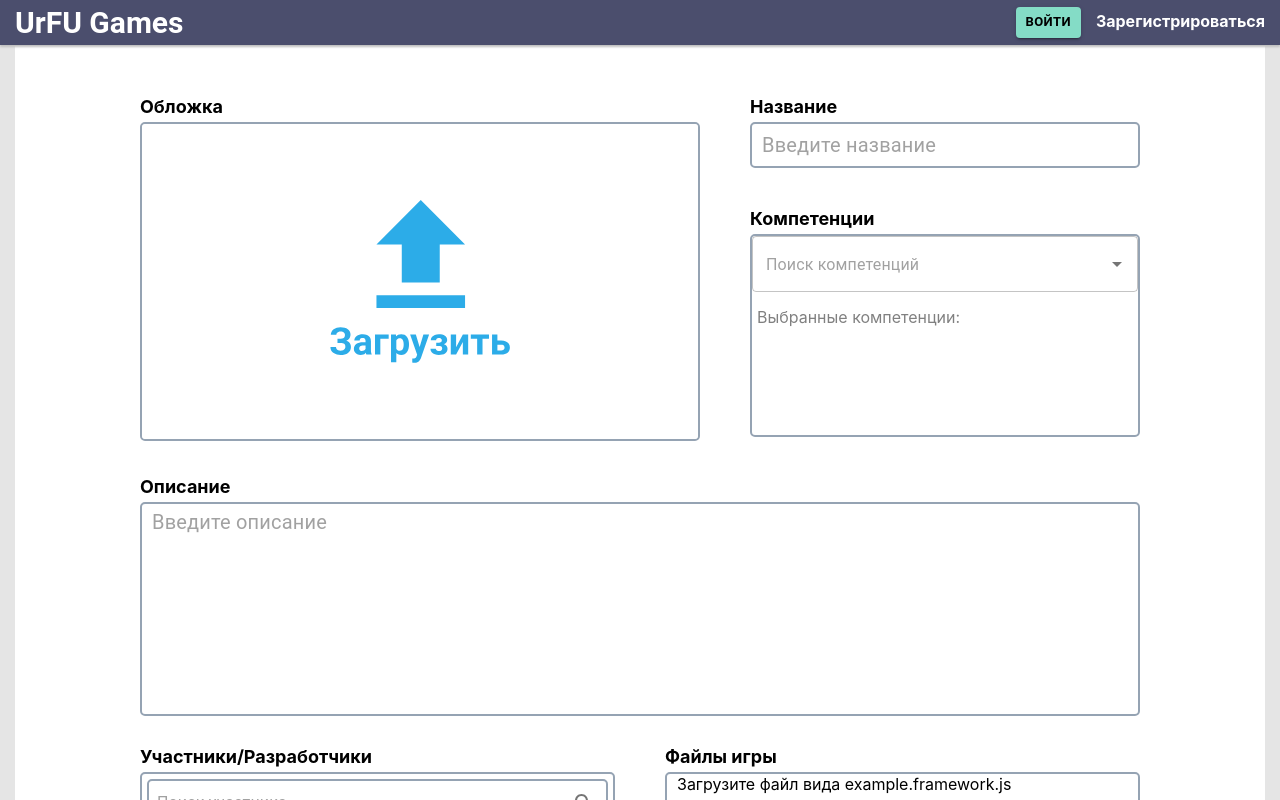
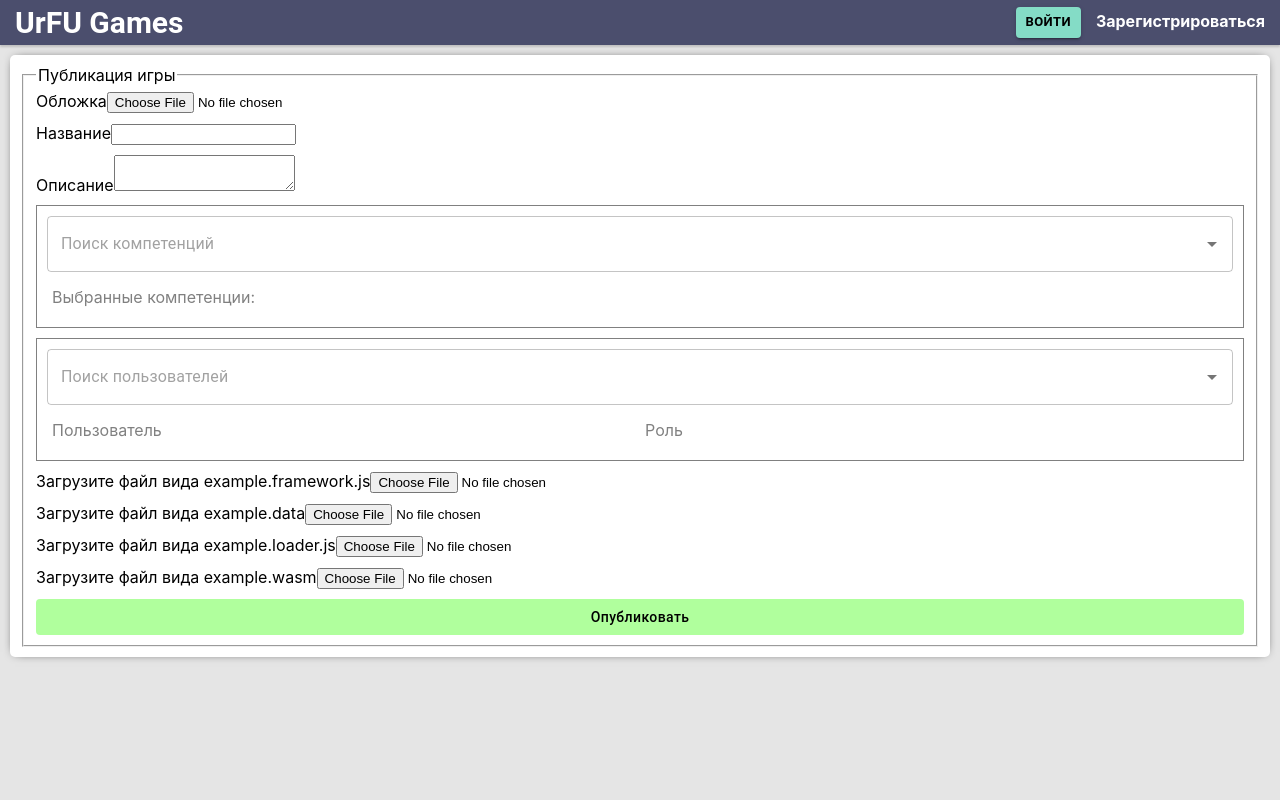
Before and after one commit to POWER-OF-YOUTH/urfu-games, a React (Create React App) app: page /games/new in a window 1280 px wide. Shown: the top 800 px of the page. Built offline with nearby package versions, Linux system fonts and the light colour scheme.

Commit message:
Repair game publication page structure

```diff
--- a/src/components/CompetenciesSelector.jsx
+++ b/src/components/CompetenciesSelector.jsx
@@ -3,6 +3,7 @@
 
 import React, { useState, useEffect } from "react";
 import ClearIcon from "@mui/icons-material/Clear";
+import classNames from "classnames";
 import { styled } from "@mui/material/styles";
 import { IconButton, Select, MenuItem } from "@mui/material";
 //import classNames from "classnames";
@@ -86,7 +87,7 @@ function Competence({
     useEffect(() => onRoleChange(role), [role]);
 
     return (
-        <li className={styles.selectedParticipants__participant}>
+        <li className={classNames(styles.selectedParticipants__participant, styles.participant)}>
             <div className={styles.participant__loginContainer}>
                 <span className={styles.participant__login}>{user.name}</span>
             </div>
--- a/src/components/CompetenciesSelector.module.css
+++ b/src/components/CompetenciesSelector.module.css
@@ -38,7 +38,7 @@
 .participant {
     column-gap: 10px;
     display: grid;
-    grid-template-columns: 50px 1fr 1fr 50px;
+    grid-template-columns: 1fr 50px;
     height: 50px;
     margin: 0;
     padding: 0;
--- a/src/pages/CreateGamePage.jsx
+++ b/src/pages/CreateGamePage.jsx
@@ -1,11 +1,15 @@
-import React, { useEffect, useState } from "react";
+import React, { useState } from "react";
+import classNames from "classnames";
 import { styled } from "@mui/material/styles";
-import { Button, Typography, TextField, InputBase, CardMedia, IconButton } from "@mui/material";
+import { Button, InputBase, CardMedia, IconButton } from "@mui/material";
 import SearchIcon from "@mui/icons-material/Search";
-import { observer, useLocalObservable } from "mobx-react-lite";
-import Competence from "../components/Competence";
+import { observer } from "mobx-react-lite";
+import ParticipantsSelector from "../components/ParticipantsSelector";
 import CompetenciesSelector from "../components/CompetenciesSelector";
 import uploadCover from "../components/images/uploadCover.svg";
+
+import Block from "../components/Block";
+
 import styles from "./CreateGamePage.module.css";
 
 const ColorButton = styled(Button)({
@@ -81,6 +85,55 @@ function GamesNewPage() {
     };
 
     return (
+        <Block className={classNames(styles.content)}>
+            <fieldset className={classNames(styles.gamePublicationForm)}>
+                <legend>Публикация игры</legend>
+                <label>
+                    Обложка
+                    <input
+                        className={styles.uploadForm}
+                        accept="image/*"
+                        type="file"
+                    />
+                </label>
+                <label>
+                    Название
+                    <input className={styles.name} />
+                </label>
+                <label>
+                    Описание
+                    <textarea/>
+                </label>
+                <div className={classNames(styles.competenciesSelectorContainer)}>
+                    <CompetenciesSelector />
+                </div>
+                <div className={classNames(styles.participantsSelectorContainer)}>
+                    <ParticipantsSelector />
+                </div>
+                <label>
+                    Загрузите файл вида example.framework.js
+                    <input type="file" onChange={handleFieldChange} />
+                </label>
+                <label>
+                    Загрузите файл вида example.data
+                    <input type="file" onChange={handleFieldChange} />
+                </label>
+                <label>
+                    Загрузите файл вида example.loader.js
+                    <input type="file" onChange={handleFieldChange} />
+                </label>
+                <label>
+                    Загрузите файл вида example.wasm
+                    <input type="file" onChange={handleFieldChange} />
+                </label>
+                <ColorButton variant="contained" className={styles.uploadButton}>
+                    Опубликовать
+                </ColorButton>
+            </fieldset>
+        </Block>
+    );
+    /*
+    return (
         <div className={styles.container}>
             <div className={styles.cover}>
                 <span className={styles.textCaption}>Обложка</span>
@@ -114,7 +167,7 @@ function GamesNewPage() {
                             <IconButton type="submit" sx={{ p: "10px" }} aria-label="search">
                                 <SearchIcon />
                             </IconButton>
-                        </div> */}
+                        </div> }
                         <div>
                             <CompetenciesSelector></CompetenciesSelector>
                         </div>
@@ -163,6 +216,7 @@ function GamesNewPage() {
             </div>
         </div>
     );
+    */
 }
 
 function FileInputItem(props) {
--- a/src/pages/CreateGamePage.module.css
+++ b/src/pages/CreateGamePage.module.css
@@ -1,6 +1,24 @@
-:root {
+.gamePublicationForm {
+    display: flex;
+    gap: 10px;
+    flex-flow: column nowrap;
 }
 
+.uploadButton {
+    width: 100%;
+}
+
+.competenciesSelectorContainer {
+    padding: 10px;
+    border: 1px solid grey;
+}
+
+.participantsSelectorContainer {
+    padding: 10px;
+    border: 1px solid grey;
+}
+
+/*
 .textCaption {
     font-size: 18px;
     font-weight: 700;
@@ -170,3 +188,4 @@
 .choosenFile {
 
 }
+*/
```
